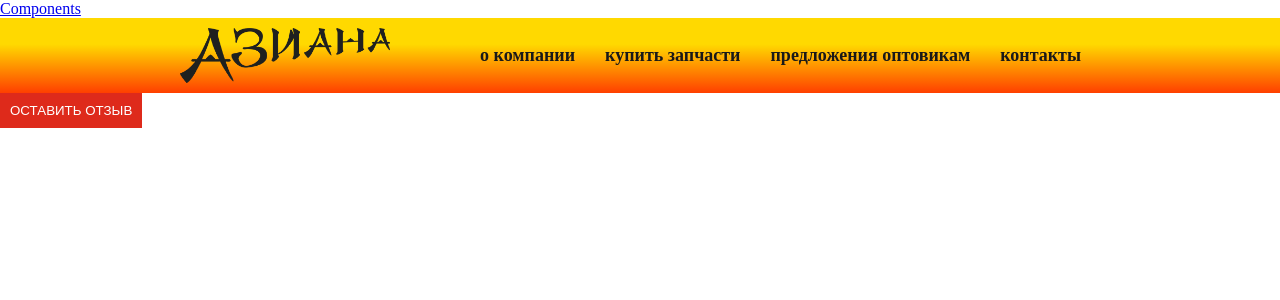
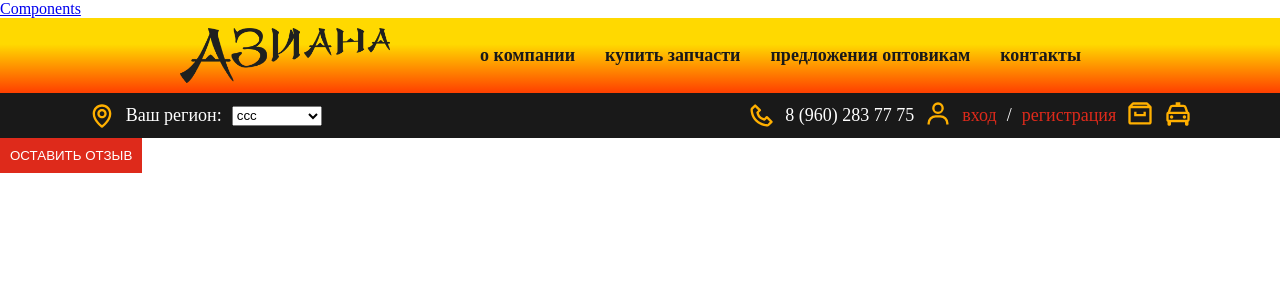
Before and after one commit to asianaauto/asiana.frontend, a React (Create React App) app: page /components in a window 1280 px wide. Shown: the top 300 px of the page. Built offline with nearby package versions, Linux system fonts and the light colour scheme.

Commit message:
Site Subheader

```diff
--- /dev/null
+++ b/src/components/SubHeader/SubHeader.scss
@@ -0,0 +1,49 @@
+.SubHeader-select {
+    height: 20px;
+    width: 90px;
+    margin-left: 10px;
+}
+
+.block {
+    display: flex;
+    justify-content: space-around;
+    height: 45px;
+    align-items: center;
+}
+
+.SubHeader-icon {
+    margin-left: 10px;
+}
+
+.mx-1 {
+    margin: 0px, 10px;
+}
+
+.SubHeader-item {
+    a {
+        font-size: 18px;
+        color: #de2a1b;
+        text-decoration: none;
+        &:hover {
+            color: #FFFFFF;
+        }
+    }
+}
+
+.SubHeader-content {
+    display: flex;
+    align-items: center;
+}
+
+.SubHeader-block {
+    display: flex;
+    margin-right: 250px;
+    align-items: center;
+}
+
+.SubHeader-item {
+    font-size: 18px;
+    margin-left: 10px;
+    color:  #FFFFFF;
+    text-decoration: none;
+}
--- /dev/null
+++ b/src/components/SubHeader/SubHeader.tsx
@@ -0,0 +1,55 @@
+import React, { FC } from 'react';
+import { BiMap, BiPhone, BiUser, BiArchive, BiTaxi } from 'react-icons/bi';
+import { COLORS } from '../../constants';
+import './SubHeader.scss';
+
+interface IExternalProps {}
+
+interface IProps extends IExternalProps {}
+
+const SubHeader: FC<IProps> = () => {
+  const styleSubHeader = {
+    background: COLORS.black,
+  };
+  return (
+    <div style={styleSubHeader} className="SubHeader">
+      <div className="block">
+        <div className="SubHeader-block">
+          <BiMap color={COLORS.orange} size={28} />
+          <div className="SubHeader-item">
+            <p>Ваш регион:</p>
+          </div>
+          <select className="SubHeader-select">
+            <option value="ddd">ccc</option>
+          </select>
+        </div>
+        <div className="SubHeader-content">
+          <BiPhone color={COLORS.orange} size={28} />
+          <div className="SubHeader-item">
+            <p>8 (960) 283 77 75</p>
+          </div>
+          <div className="SubHeader-icon">
+            <BiUser color={COLORS.orange} size={28} />
+          </div>
+          <div className="SubHeader-item">
+            <a href="/">вход</a>
+          </div>
+          <div className="SubHeader-item mx-1">
+            <p>/</p>
+          </div>
+          <div className="SubHeader-item">
+            <a href="/">регистрация</a>
+          </div>
+          <div className="SubHeader-icon">
+            <BiArchive color={COLORS.orange} size={28} />
+          </div>
+          <div className="SubHeader-icon">
+            <BiTaxi color={COLORS.orange} size={28} />
+          </div>
+        </div>
+      </div>
+    </div>
+  );
+};
+
+export default SubHeader;
--- a/src/pages/Components/Components.tsx
+++ b/src/pages/Components/Components.tsx
@@ -1,19 +1,20 @@
 import React, { FC } from 'react';
 import Button from '../../components/Button/Button';
 import Header from '../../components/Header/Header';
-import { COLORS } from '../../constants';
+import SubHeader from '../../components/SubHeader/SubHeader';
 
 interface IExternalProps {}
 
 interface IProps extends IExternalProps {}
 
-const Components:FC<IProps> = () => {
+const Components: FC<IProps> = () => {
   return (
     <div>
-      <Header/>
+      <Header />
+      <SubHeader />
       <Button>ОСТАВИТЬ ОТЗЫВ</Button>
     </div>
   );
-}
+};
 
 export default Components;
```
Also changed, not shown: 1 other file (tests, documents, lock files or other folders).
